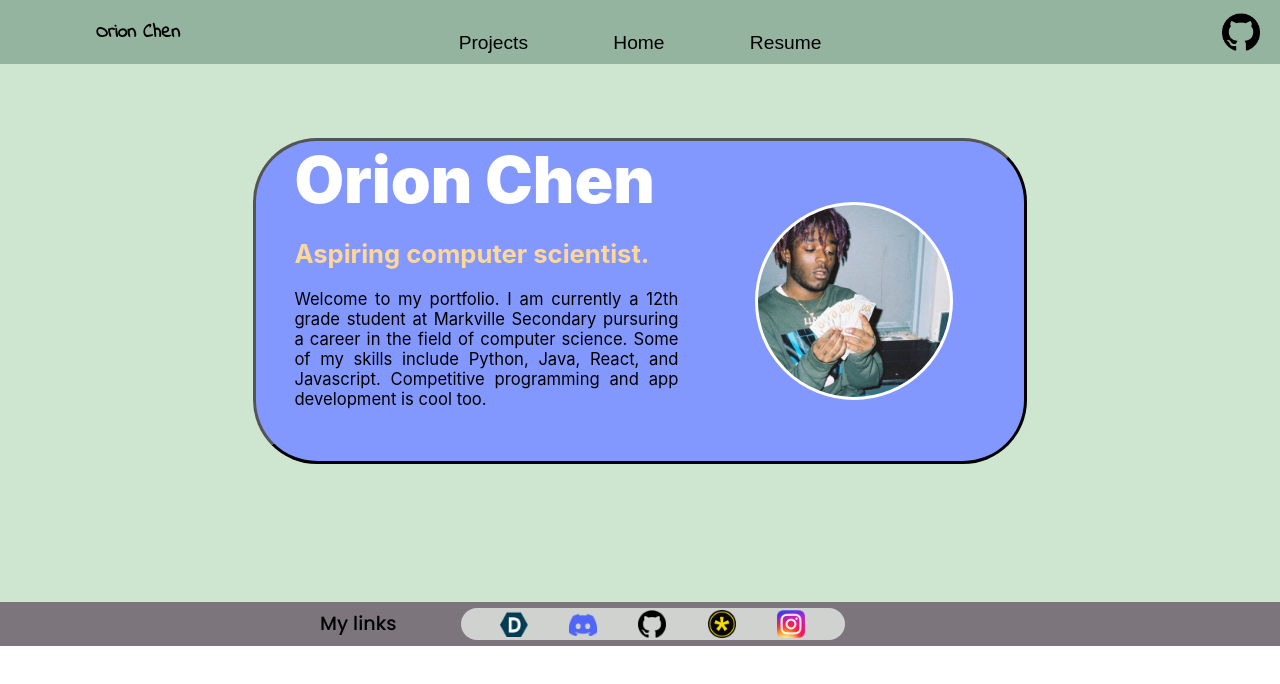
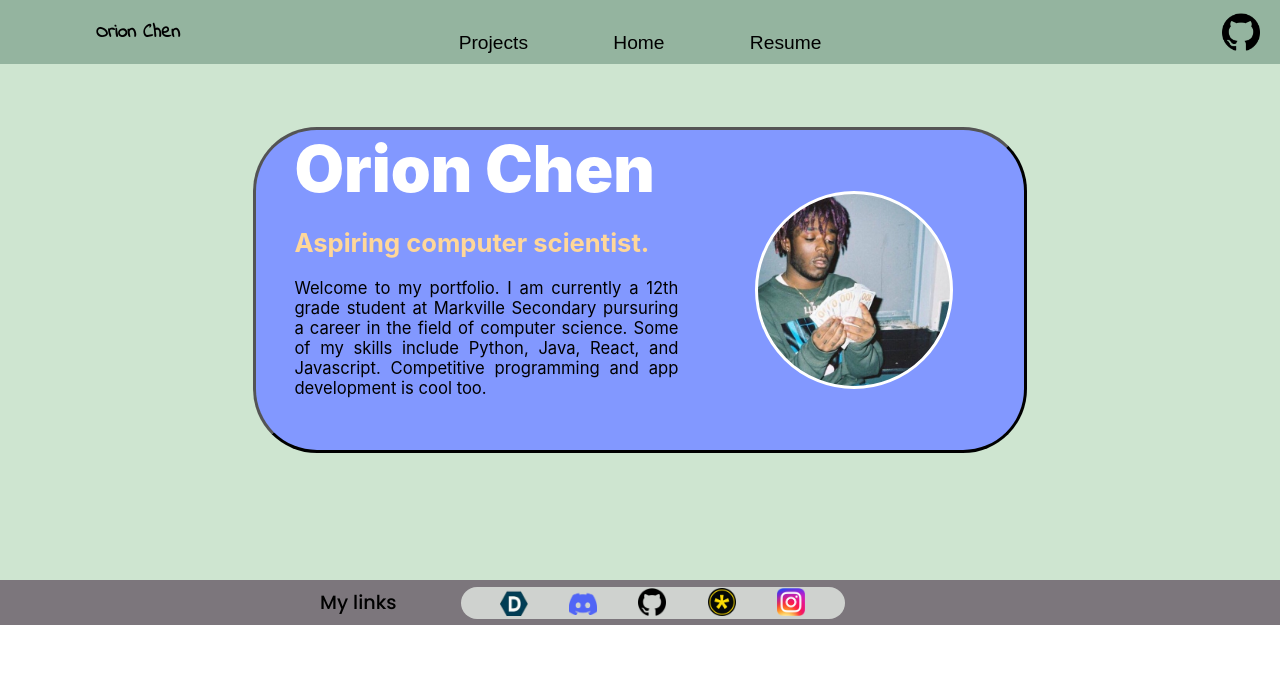
Before and after one commit to orion222/orion-portfolio, a React (Create React App) app: page /#/ in a window 1280 px wide. Shown: the top 684 px of the page. Built offline with nearby package versions, Linux system fonts and the light colour scheme; a web font is replaced by a local one.

Commit message:
fixed landing spacing

```diff
--- a/src/Landing.js
+++ b/src/Landing.js
@@ -12,7 +12,7 @@ function Landing() {
 
     const Container = styled.div`
         width: 100vw;
-        height: 47vw;
+        height: 45.35vw;
         background-color: ${colors.mintGreen};
         display: flex;
         justify-content: center;
```
